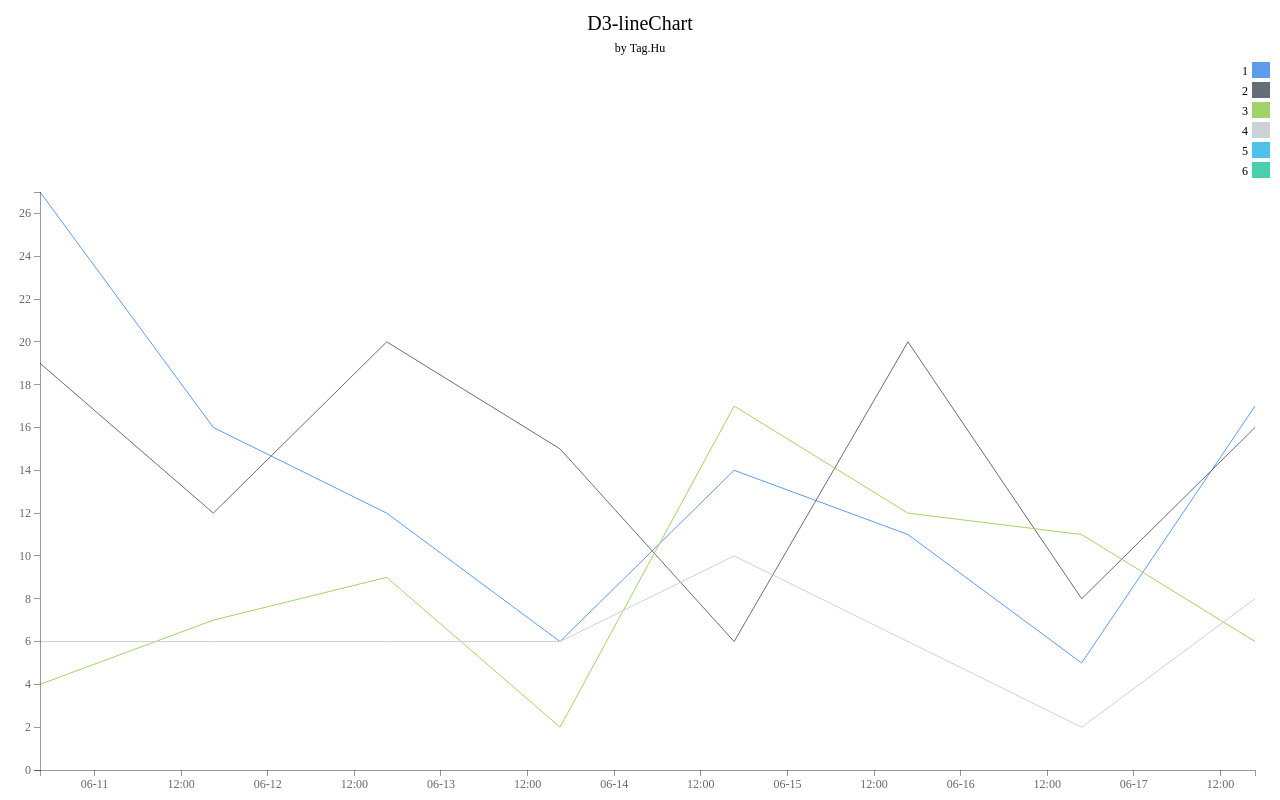
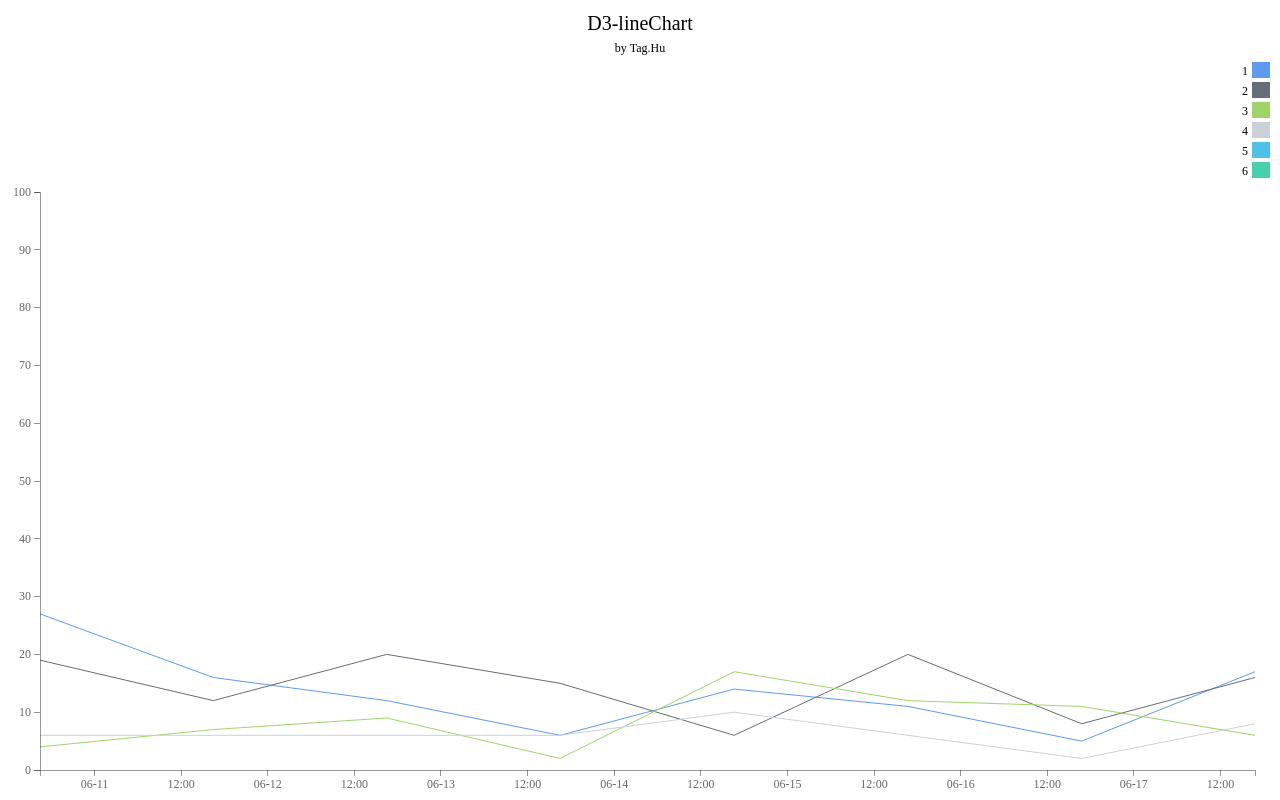
Before and after one commit to LearnShare/d3-chart, a plain HTML site: page line-chart.html in a window 1280 px wide. Drawn offline with Linux system fonts and the light colour scheme.

Commit message:
Update(LineChart): support yFormat = percentage

```diff
--- a/js/modules/line-chart.js
+++ b/js/modules/line-chart.js
@@ -20,6 +20,8 @@ var LineChart = (function(_super) {
         || 'value';
     self.config.timeFormat = config.timeFormat
         || '%Y-%m-%d %H:%M:%S';
+    self.config.yFormat = config.yFormat
+        || 'value';
     var xTick = function(d) {
       return d;
     };
@@ -98,6 +100,11 @@ var LineChart = (function(_super) {
 
     if(legendData) {
       self.config.legendData = legendData;
+    }
+
+    if(self.config.yFormat == 'percentage') {
+      self.maxY = 100;
+      self.maxSumY = 100;
     }
 
     self.draw();
--- a/line-chart.html
+++ b/line-chart.html
@@ -84,6 +84,7 @@
         marker: 'none', // none|dot|square|circle
         xFormat: 'time', // value|time
         timeFormat: '%Y-%m-%d %H:%M:%S',
+        yFormat: 'percentage', // value|percentage
         xTick: function(d, i) {
           // return d;
           if(!d.getHours()
```
